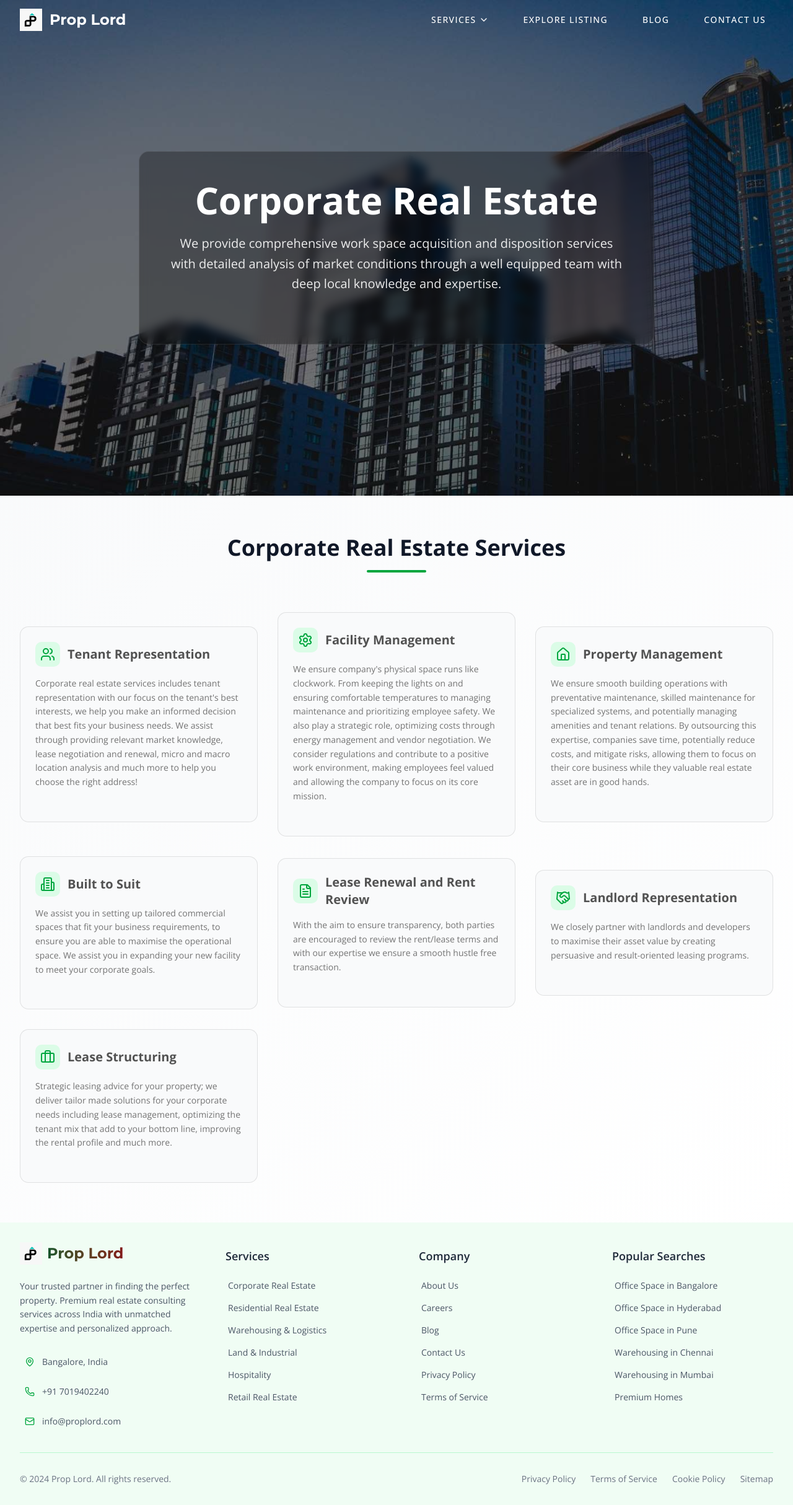
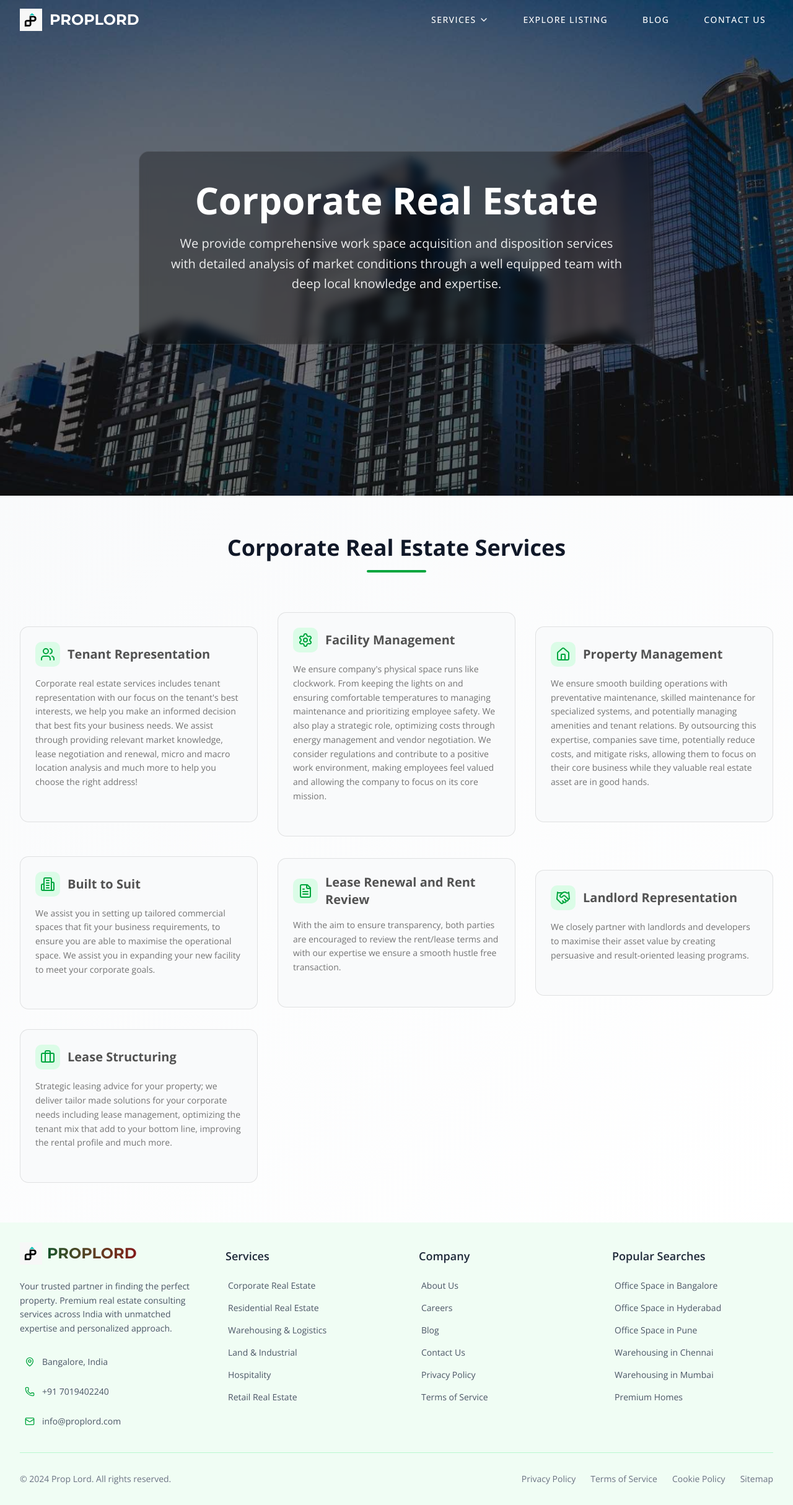
Before and after one commit to proplord07/prop-lord, a Next.js app: page /corporate in a window 1280 px wide. Shown: the whole page at 62% size. Built offline with nearby package versions, Linux system fonts and the light colour scheme.

Commit message:
capitalized the name

```diff
--- a/components/footer.tsx
+++ b/components/footer.tsx
@@ -1,4 +1,4 @@
-import { Building2, Mail, Phone, MapPin, ArrowRight } from "lucide-react";
+import { Mail, Phone, MapPin, ArrowRight } from "lucide-react";
 import Image from "next/image";
 
 export function Footer() {
@@ -34,7 +34,7 @@ export function Footer() {
                                     <Image src="/logo/prop-lord.jpeg" width={36} height={36} alt="prop-lord-logo" />
                                 </div>
                                 <h3 className="text-2xl font-serif font-bold bg-gradient-to-r from-green-900 to-red-900 bg-clip-text text-transparent">
-                                    Prop Lord
+                                    PROPLORD
                                 </h3>
                             </div>
                             <p className="text-gray-600 leading-relaxed text-sm">
--- a/components/navbar.tsx
+++ b/components/navbar.tsx
@@ -46,7 +46,7 @@ export function Navbar() {
                         <div className="flex-shrink-0 flex gap-3 items-center">
                             <Image src="/logo/prop-lord.jpeg" width={36} height={36} alt="prop-lord-logo" />
                             <h1 className={`text-2xl font-serif cursor-pointer hover:text-green-600 font-bold ${isScrolled ? "text-gray-950" : "text-white"}`}>
-                                Prop Lord
+                                PROPLORD
                             </h1>
                         </div>
                     </Link>
```
